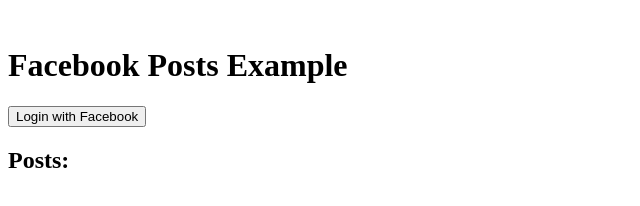
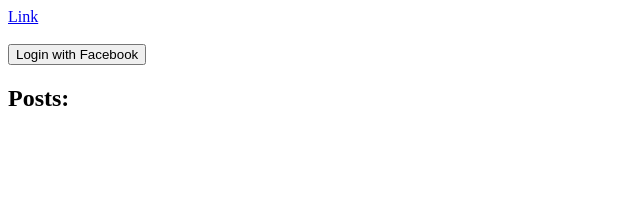
Before and after one commit to sothea-st/facebook, a plain HTML site: page other.html in a window 1280 px wide. Shown: the whole page, without its empty margins (0-640 px from the left). Drawn offline with Linux system fonts and the light colour scheme.

Commit message:
Update other.html

```diff
--- a/other.html
+++ b/other.html
@@ -12,11 +12,11 @@
    <a href="https://www.facebook.com/Hengleanglymeyyy/posts/pfbid02DHGm7kBWp1vYVYmtPeor75nJydFGSKKKJbCs6f5JngMtLxJMx5i7VHPHu86BhUXul" target="_blank">
     <div class="fb-post"
          data-href="https://www.facebook.com/Hengleanglymeyyy/posts/pfbid02DHGm7kBWp1vYVYmtPeor75nJydFGSKKKJbCs6f5JngMtLxJMx5i7VHPHu86BhUXul"
-         data-width="500">
+         data-width="500"> Link
     </div>
   </a>
   <br>
-  <h1>Facebook Posts Example</h1>
+<!--   <h1>Facebook Posts Example</h1> -->
   <button onclick="loginToFacebook()">Login with Facebook</button>
 
   <div id="posts-container">
```
